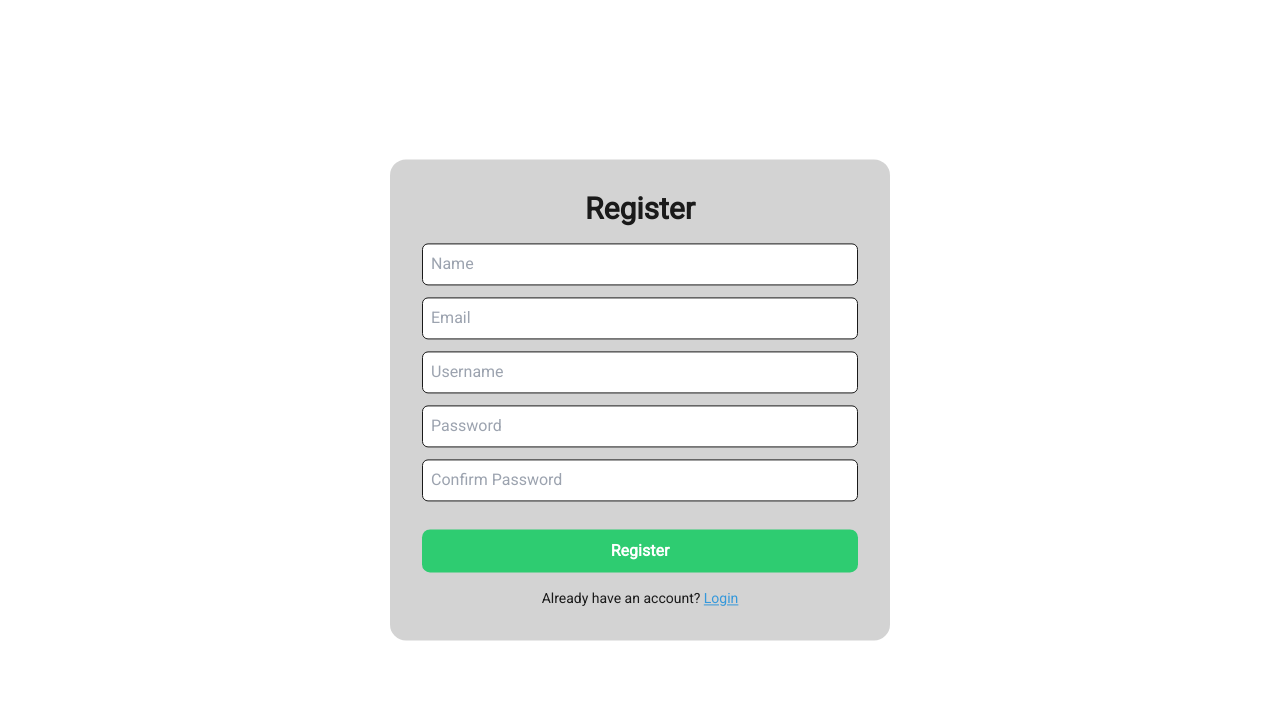
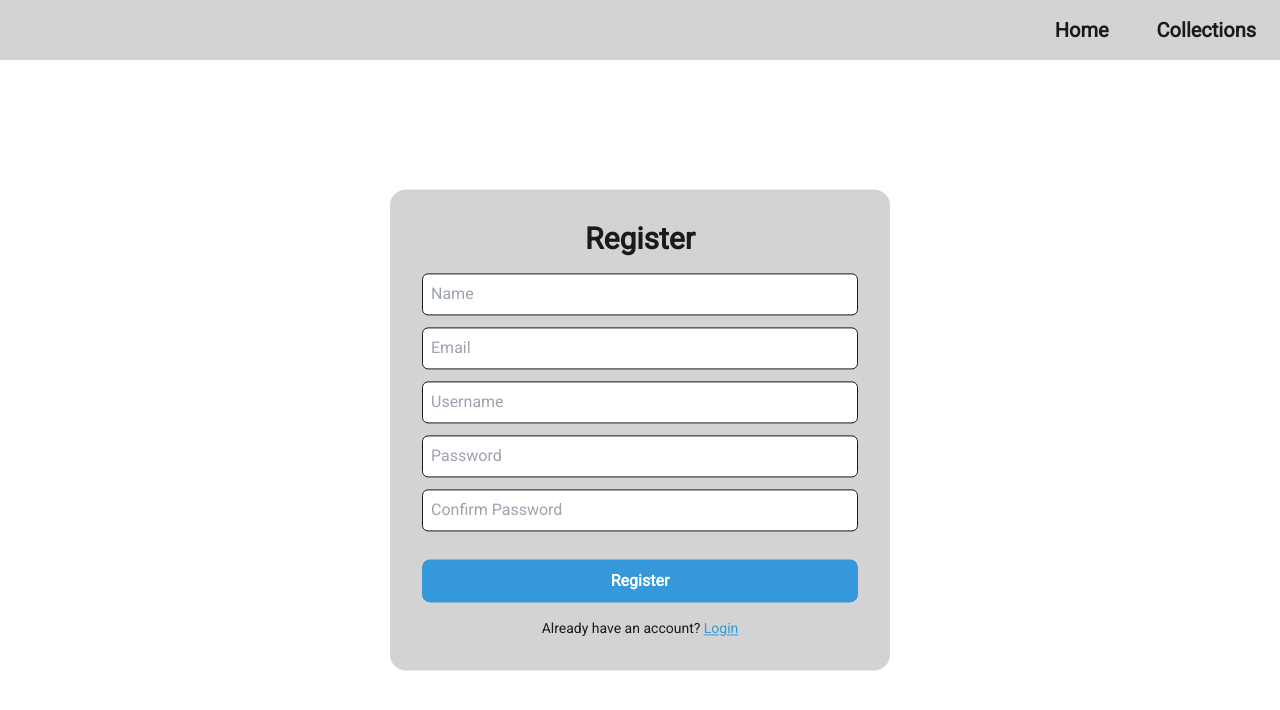
Before and after one commit to Abdulaziz-Mirsagatov/collectify, a Next.js app: page /en/register in a window 1280 px wide. Shown: the top 710 px of the page. Built offline with nearby package versions, Linux system fonts and the light colour scheme.

Commit message:
navbar component

```diff
--- a/app/[lang]/(login)/login/layout.tsx
+++ /dev/null
@@ -1,11 +0,0 @@
-export default function LoginLayout({
-  children,
-}: Readonly<{
-  children: React.ReactNode;
-}>) {
-  return (
-    <div className="min-h-screen flex flex-col">
-      <div className="grow relative">{children}</div>
-    </div>
-  );
-}
--- a/app/[lang]/(register)/register/layout.tsx
+++ /dev/null
@@ -1,11 +0,0 @@
-export default function RegisterLayout({
-  children,
-}: Readonly<{
-  children: React.ReactNode;
-}>) {
-  return (
-    <div className="min-h-screen flex flex-col">
-      <div className="grow relative">{children}</div>
-    </div>
-  );
-}
--- /dev/null
+++ b/app/[lang]/(unauthorized)/layout.tsx
@@ -0,0 +1,28 @@
+import Navbar from "@/components/Organisms/Navbar";
+import { NavLink } from "@/components/Organisms/Navbar/types";
+
+const LOCALE = "en";
+
+export default function UnauthorizedLayout({
+  children,
+}: Readonly<{
+  children: React.ReactNode;
+}>) {
+  const navLinks: NavLink[] = [
+    {
+      label: "Home",
+      href: `/${LOCALE}`,
+    },
+    {
+      label: "Collections",
+      href: `collections`,
+    },
+  ];
+
+  return (
+    <div className="min-h-screen flex flex-col">
+      <Navbar navLinks={navLinks} />
+      <div className="grow relative">{children}</div>
+    </div>
+  );
+}
--- a/app/[lang]/(login)/login/page.tsx
+++ b/app/[lang]/(unauthorized)/login/page.tsx
@@ -10,7 +10,7 @@ const LoginPage = () => {
         <RegularInput type="text" placeholder="Username" required />
         <RegularInput type="password" placeholder="Password" required />
 
-        <button type="submit" className="button button-success mt-4">
+        <button type="submit" className="button button-info mt-4">
           Login
         </button>
       </form>
--- a/app/[lang]/(register)/register/page.tsx
+++ b/app/[lang]/(unauthorized)/register/page.tsx
@@ -13,7 +13,7 @@ const RegisterPage = () => {
         <RegularInput type="password" placeholder="Password" required />
         <RegularInput type="password" placeholder="Confirm Password" required />
 
-        <button type="submit" className="button button-success mt-4">
+        <button type="submit" className="button button-info mt-4">
           Register
         </button>
       </form>
--- a/app/globals.css
+++ b/app/globals.css
@@ -8,6 +8,7 @@ body {
   --light: #ffffff;
   --light-gray: #d3d3d3;
   --info-blue: #3498db;
+  --info-blue-light: #2980b9;
   --warning-red: #e74c3c;
   --warning-red-light: #c0392b;
   --warning-yellow: #f39c12;
@@ -33,6 +34,24 @@ body {
   }
 }
 
+.button.button-warning {
+  background-color: var(--warning-yellow);
+  color: var(--light);
+
+  &:hover {
+    background-color: var(--warning-yellow-light);
+  }
+}
+
+.button.button-info {
+  background-color: var(--info-blue);
+  color: var(--light);
+
+  &:hover {
+    background-color: var(--info-blue-light);
+  }
+}
+
 @layer utilities {
   .text-balance {
     text-wrap: balance;
--- /dev/null
+++ b/components/Organisms/Navbar/index.tsx
@@ -0,0 +1,23 @@
+import Link from "next/link";
+import { NavbarProps } from "./types";
+
+const Navbar = ({ navLinks }: NavbarProps) => {
+  return (
+    <nav className="w-full bg-light-gray dark:bg-dark-gray flex px-6 p-4">
+      <ul className="grow flex gap-12 justify-end items-center">
+        {navLinks.map((link, index) => (
+          <li
+            key={index}
+            className="font-bold text-xl hover:bg-info-blue hover:text-light px-4 py-1 -mx-4 -my-1 rounded-md transition-colors"
+          >
+            <Link href={link.href} className="py-2 -my-2 px-4 -mx-4">
+              {link.label}
+            </Link>
+          </li>
+        ))}
+      </ul>
+    </nav>
+  );
+};
+
+export default Navbar;
--- /dev/null
+++ b/components/Organisms/Navbar/types.ts
@@ -0,0 +1,9 @@
+export interface NavbarProps {
+  navLinks: NavLink[];
+  image?: string;
+}
+
+export interface NavLink {
+  label: string;
+  href: string;
+}
```
